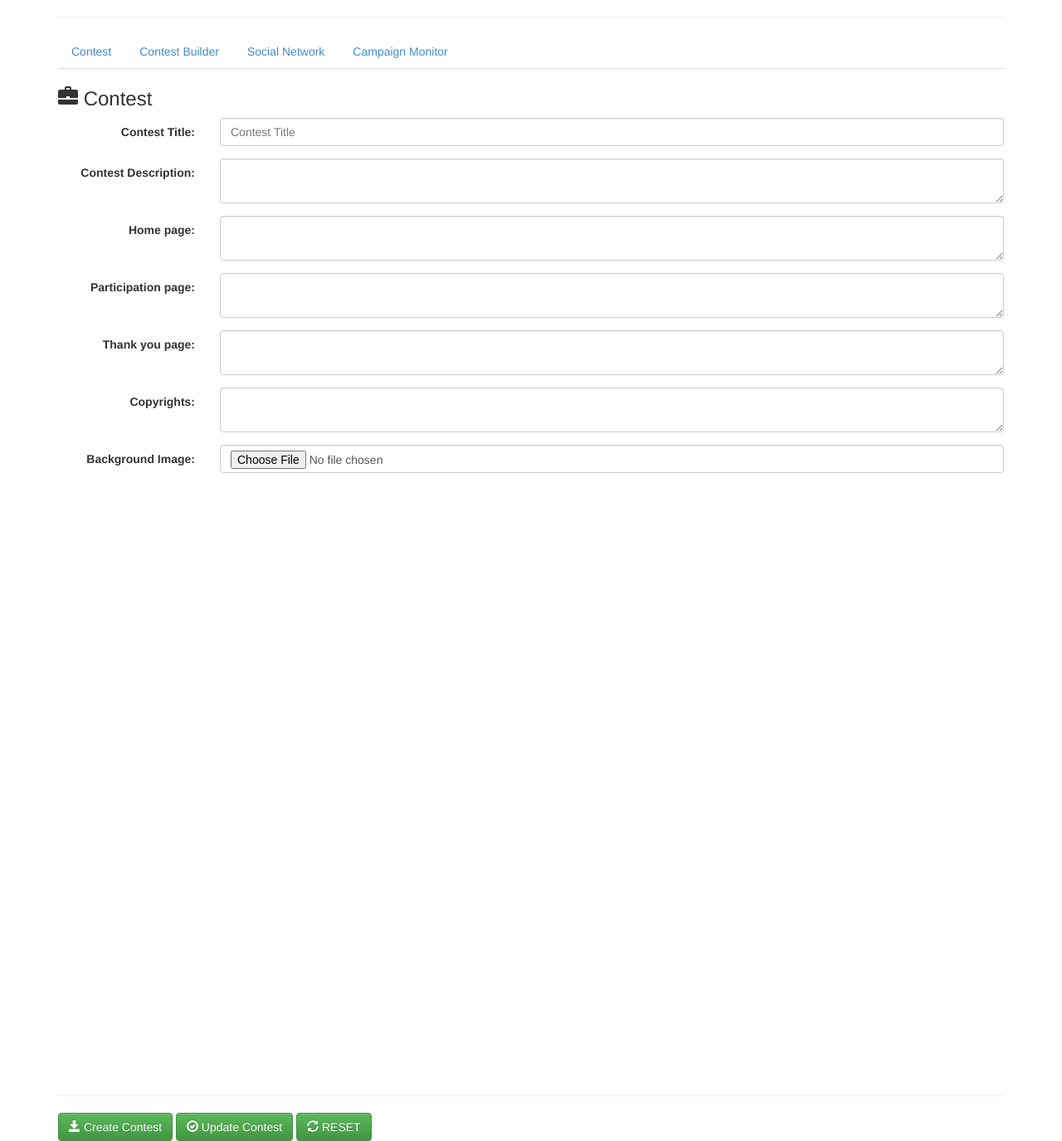
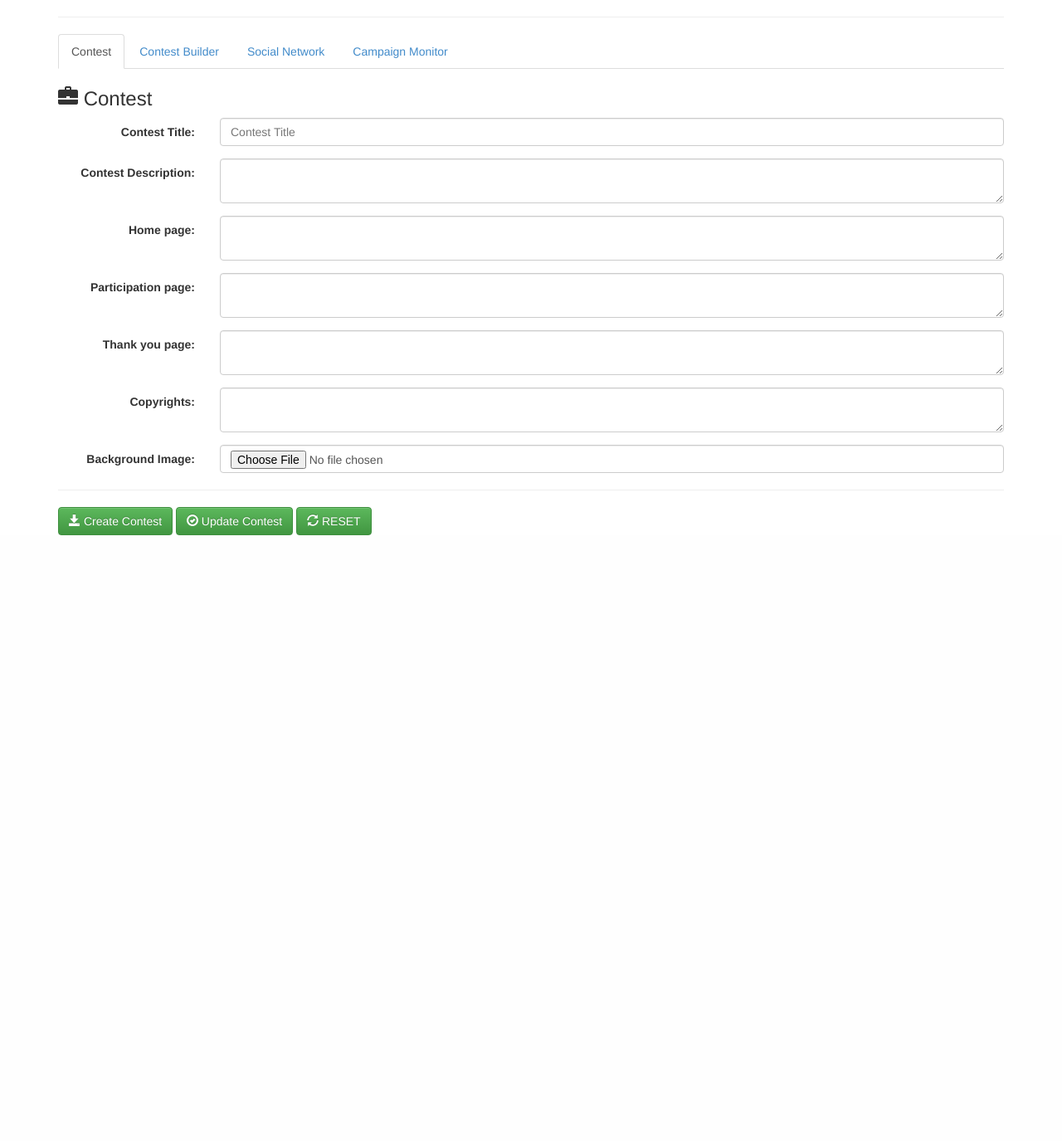
Before and after one commit to PythoO/Contest, a Flask app: page /admin/contests in a window 1280 px wide. Shown: the part 175-1550 px from the top of the page at 83% size. After the commit the page ends 820 px from the top, so only its background shows below. Run offline with Flask 2, Linux system fonts and the light colour scheme; parts of the project's set-up code (start-up, migrations or seed data) failed here and were passed over; some libraries are stand-ins or nearby versions.

Commit message:
Fix tabs bug. Start builder section.

```diff
--- /dev/null
+++ b/static/js/admin/builder.js
@@ -0,0 +1,13 @@
+hide_div = function(){
+    $('.field_option_form > div').hide();
+}
+
+hide_div();
+
+$('.add_field').change(function() {
+    var type = $(".add_field option:selected").val();
+     hide_div();
+     if (type == 'text'){
+        $('.text_options').show();
+    }
+});
--- a/templates/admin/contest/contests.html
+++ b/templates/admin/contest/contests.html
@@ -1,4 +1,7 @@
 {% extends "admin/layout.html" %}
+{% block javascript %}
+<script src="{{ url_for('static', filename='js/admin/builder.js') }}"></script>
+{%endblock %}
 
 {% block title %}{%endblock%}
 
@@ -36,24 +39,24 @@
     </table>
 
     <hr>
-    <ul id="tabs" class="nav nav-tabs" role="tablist">
-        <li class=""><a href="#contest" role="tab" data-toggle="tab">Contest</a></li>
-        <li class=""><a href="#builder" role="tab" data-toggle="tab">Contest Builder</a></li>
-        <li class=""><a href="#social" role="tab" data-toggle="tab">Social Network</a></li>
-        <li class=""><a href="#campaign" role="tab" data-toggle="tab">Campaign Monitor</a></li>
+    <ul class="nav nav-tabs">
+        <li class="active"><a href="#contest" data-toggle="tab">Contest</a></li>
+        <li><a href="#builder" data-toggle="tab">Contest Builder</a></li>
+        <li><a href="#social" data-toggle="tab">Social Network</a></li>
+        <li><a href="#campaign" data-toggle="tab">Campaign Monitor</a></li>
     </ul>
 
-    <div id="tab_content" class="tab-content">
-        <div class="tab-pane fade active in" id="contest">
+    <div class="tab-content">
+        <div id="contest" class="tab-pane fade active in">
             {% include "admin/contest/contest.html" ignore missing %}
         </div>
-        <div class="tab-pan fade" id="builder">
+        <div id="builder" class="tab-pane fade">
             {% include "admin/contest/builder.html" ignore missing %}
         </div>
-        <div class="tab-pan fade" id="social">
+        <div id="social" class="tab-pane fade">
             {% include "admin/contest/social.html" ignore missing %}
         </div>
-        <div class="tab-pan fade" id="campaign">
+        <div id="campaign" class="tab-pane fade">
             {% include "admin/contest/campaigns.html" ignore missing %}
         </div>
     </div>
@@ -128,16 +131,4 @@ function contestController($scope,$http) {
     $scope.reset();
 }
 </script>
-
 {% endblock %}
-
-{%block javascript %}
-<script type="text/javascript">
-jQuery(document).ready(function ($) {
-    $('#tabs s').click(function(e){
-        e.preventDefault()
-        $(this).tab('show');
-    });
-});
-</script>
-{% endblock %}
--- a/templates/admin/user/users.html
+++ b/templates/admin/user/users.html
@@ -3,6 +3,9 @@
 {% block title %}Users{%endblock%}
 
 {% block body %}
+
+<div ng-view></div>
+
 <h2><span class="glyphicon glyphicon-user"></span> Users</h2>
 <hr>
 
--- a/templates/layout.html
+++ b/templates/layout.html
@@ -79,7 +79,6 @@
 <script src="http://ajax.googleapis.com/ajax/libs/angularjs/1.2.15/angular.min.js"></script>
 <script>window.jQuery || document.write('<script src="{{ url_for('static', filename='js/vendor/jquery-1.11.0.min.js') }}"><\/script>')</script>
 <script src="{{ url_for('static', filename='js/vendor/bootstrap.min.js') }}"></script>
-<script src="{{ url_for('static', filename='js/main.js') }}"></script>
 {% block javascript %}{%endblock %}
 </body>
 </html>
```
Also changed, not shown: templates/admin/contest/builder.html (+53 -0 lines), templates/admin/contest/contest.html (line endings or trailing spaces).
